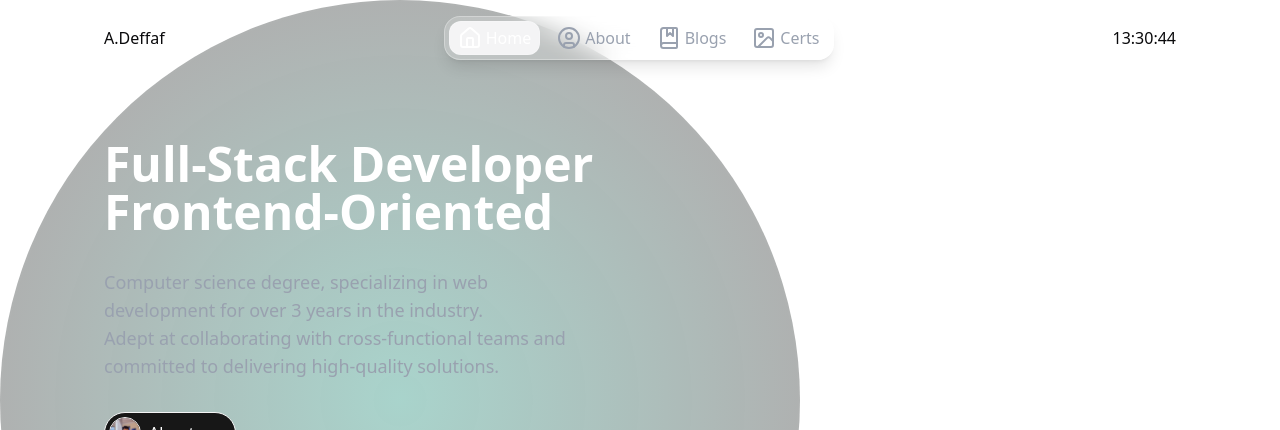
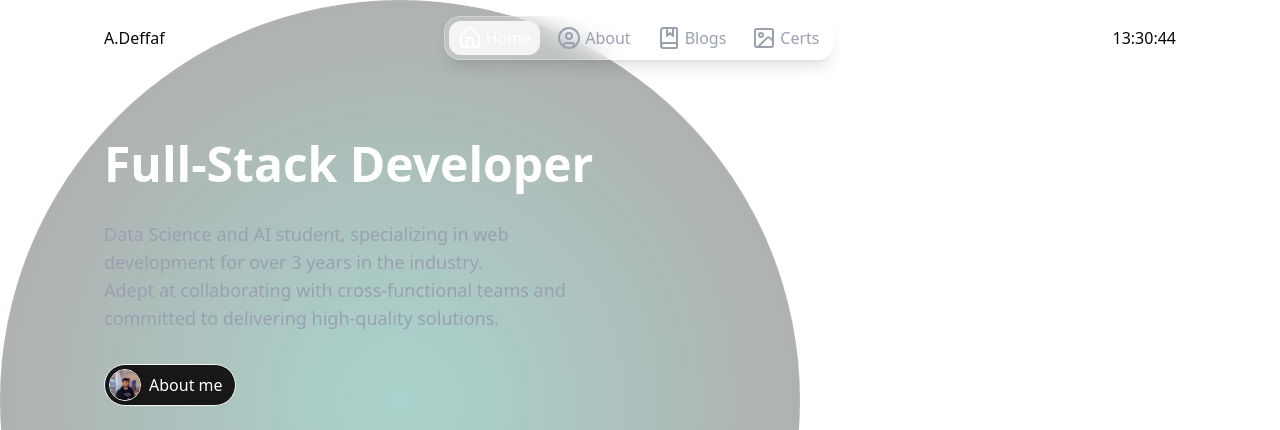
Before and after one commit to Abderrahmane-Deffaf/Abderrahmane-Deffaf, a Next.js app: page / in a window 1280 px wide. Shown: the top 430 px of the page. Built offline with nearby package versions, Linux system fonts and the light colour scheme; no server answers; the database is empty.

Commit message:
updating

```diff
--- a/src/components/common/footer/footer.tsx
+++ b/src/components/common/footer/footer.tsx
@@ -17,7 +17,7 @@ const socials = [
   },
   {
     name: "Mail",
-    url: "mailto:a_deffaf@estin.com",
+    url: "mailto:deabdou55@gmail.com",
     icon: mail,
   },
   {
--- a/src/modules/about/features/intro-infos/intro-infos.tsx
+++ b/src/modules/about/features/intro-infos/intro-infos.tsx
@@ -8,7 +8,7 @@ export default function IntroInfos() {
       className=" flex flex-col gap-4 items-center lg:items-start"
     >
       <Link
-        href={"mailto:a_deffaf@estin.dz"}
+        href={"mailto:deabdou55@gmail.com"}
         className=" border flex items-center border-green-700  bg-green-600/20 w-fit rounded-4xl py-2 px-3  gap-2"
       >
         <Mail color="green" />
@@ -20,10 +20,10 @@ export default function IntroInfos() {
       <h1>Deffaf Abderrahmane</h1>
       <p>Full Stack Developer</p>
       <p className=" text-center lg:text-left text-white">
-        Computer science degree, full stack developer specializing in front-end
-        development for over 3 years in the industry. Adept at collaborating
-        with cross-functional teams and committed to delivering high-quality
-        solutions.
+        Data Science and AI student, full stack developer specializing in
+        front-end development for over 3 years in the industry. Adept at
+        collaborating with cross-functional teams and committed to delivering
+        high-quality solutions.
       </p>
     </div>
   );
--- a/src/modules/about/features/profile-picture/profile-picture.tsx
+++ b/src/modules/about/features/profile-picture/profile-picture.tsx
@@ -13,7 +13,7 @@ export default function ProfilePicture() {
       </Avatar>
       <p className=" flex gap-1 text-center  text-white">
         <Image className=" size-6" src={world} alt="world" />
-        Algeria/BBA
+        France / Versailles
       </p>
       <div className=" flex gap-2">
         {["Arabic", "English", "French"].map((lang) => (
--- a/src/modules/about/features/studies/studies.tsx
+++ b/src/modules/about/features/studies/studies.tsx
@@ -1,4 +1,9 @@
 const studies = [
+  {
+    title: "DataScale",
+    location: "UVSQ de Versailles",
+    speciality: "AI & DS",
+  },
   {
     title: "Computer Science",
     location: "ESTIN de Bejaia",
--- a/src/modules/main/features/infos/infos.tsx
+++ b/src/modules/main/features/infos/infos.tsx
@@ -6,11 +6,9 @@ import Link from "next/link";
 export default function Infos() {
   return (
     <div className=" space-y-4 lg:space-y-8">
-      <h1 className=" w-full lg:w-[50%]">
-        Full-Stack Developer Frontend-Oriented
-      </h1>
+      <h1 className=" w-full lg:w-[50%]">Full-Stack Developer</h1>
       <p className=" w-full lg:w-[50%]">
-        Computer science degree, specializing in web development for over 3
+        Data Science and AI student, specializing in web development for over 3
         years in the industry. <br /> Adept at collaborating with
         cross-functional teams and committed to delivering high-quality
         solutions.
```
Also changed, not shown: 2 other files (tests, documents, lock files or other folders).
